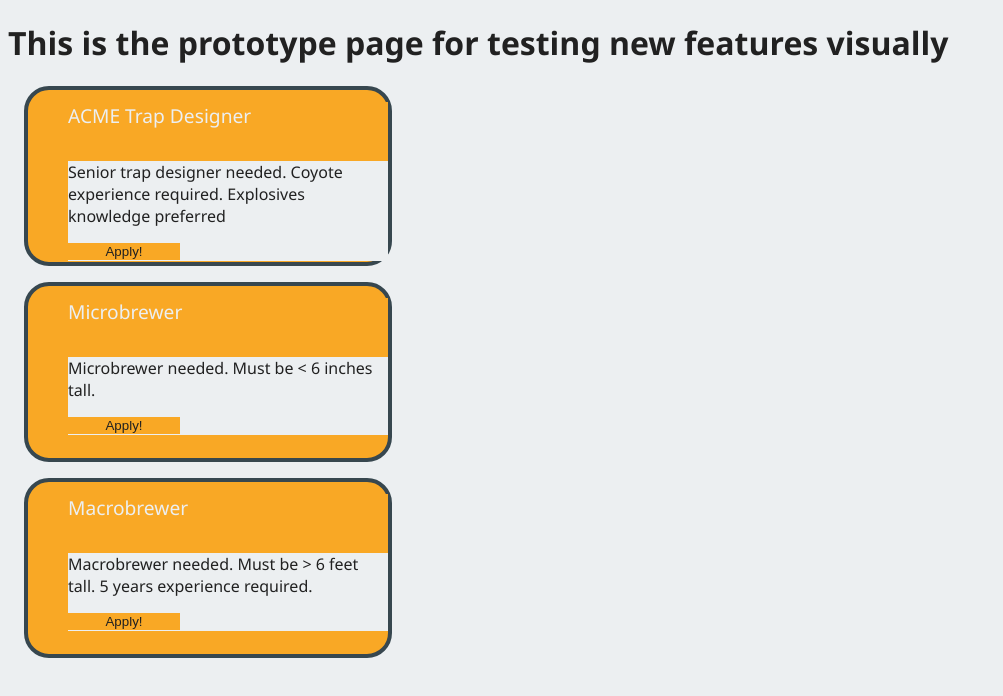
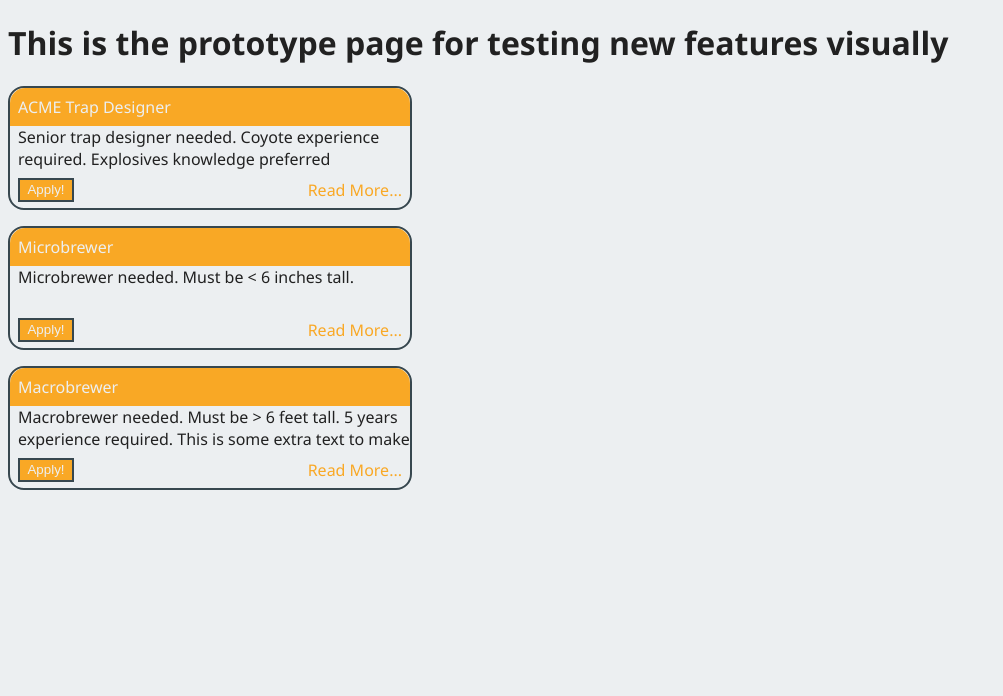
Before and after one commit to Tobybsmith/SOEN341, a SvelteKit app in the folder outlined/: page /prototyping in a window 1280 px wide. Shown: the top 696 px of the page, without its empty margins (0-1003 px from the left). Built offline with nearby package versions, Linux system fonts and the light colour scheme.

Commit message:
Changes to post scss

```diff
--- a/outlined/rollup.config.js
+++ /dev/null
@@ -1,14 +0,0 @@
-import svelte from 'rollup-plugin-svelte';
-import sveltePreprocess from 'svelte-preprocess';
-
-export default {
-  plugins: [
-    svelte({
-     preprocess: sveltePreprocess(),
-      // enable run-time checks when not in production
-      dev: !production,
-      // we'll extract any component CSS out into
-      // a separate file — better for performance
-    }),
-  ],
-}
--- a/outlined/src/components/post/PostInList.svelte
+++ b/outlined/src/components/post/PostInList.svelte
@@ -16,55 +16,77 @@
 </script>
 
 <style lang="scss">
+    :root
+    {
+        font-family: 'Segoe UI', Tahoma, Geneva, Verdana, sans-serif;
+
+        --corner-curve: 25px;
+        --main-color: #eceff1;
+        --sec-color: #37474f;
+        --main-text: #212121;
+        --main-high: #f9a825;
+    }
     .outer-container
     {
-        background-color: var(--main-high);
-        height: 10rem;
-        width: 20rem;
-        margin: 1rem;
-        border-radius: var(--corner-curve);
-        display: flex;
-        flex-direction: column;
-        padding-left: 2.5rem;
-        padding-top: 0.75rem;
-        border: 0.25rem solid var(--sec-color);
+        width: 25rem;
+        height: 7.5rem;
+        background-color: var(--main-color);
         color: var(--main-text);
-
+        border: 0.125rem solid var(--sec-color);
+        border-radius: 1rem;
+        margin-block: 1rem;
+    }
     .title
     {
-            font-size: larger;
+        padding: 0.5rem;
+        background-color: var(--main-high);
+        border-radius: 0.95rem 0.95rem 0 0;
         color: var(--main-color);
-            background-color: var(--main-high);
-            margin-bottom: 2rem;
-        }
-        .content
-        {
-            background-color: var(--main-color);
     }
     .description
     {
-            background-color: var(--main-color);
+        padding-left: 0.5rem;
+        height: 2.75rem;
+        overflow: hidden;
+        white-space: pre-wrap;
+        text-overflow: ellipsis;
     }
     .apply-button
     {
-            margin-top: 1rem;
-            width: 7rem;
-            border: none;
+        border: 0.125rem solid var(--sec-color);
+        color: var(--main-color);
         background-color: var(--main-high);
-            color: var(--main-text);
+        margin: 0.5rem;
+        height: 1.5rem;
+        width: 3.5rem;
     }
     .apply-button:hover
     {
-            background-color: var(--main-text);
-            color: var(--main-high);
+        color: var(--main-text);
+        background-color: var(--main-color);
     }
+    .bottom-row
+    {
+        display: flex;
+        flex-direction: row;
+        justify-content: space-between;
+        align-items: center;
+        padding-right: 0.5rem;
+    }
+    a
+    {
+        text-decoration: none;
+        color: var(--main-high)
     }
 </style>
 
 <div class="outer-container">
-    <div class="title" id='title-text'>{title}</div>
+    <div class="title">{title}</div>
     <div class="content">
         <div class="description">{description}</div>
+        <div class="bottom-row">
             <button on:click|once={HandleClick} class="apply-button">Apply!</button>
+            <a href="#" class="apply-link">Read More...</a>
         </div>
     </div>
+</div>
--- a/outlined/src/routes/prototyping/+page.svelte
+++ b/outlined/src/routes/prototyping/+page.svelte
@@ -8,7 +8,7 @@
     let job_titles = ["ACME Trap Designer", "Microbrewer", "Macrobrewer"]
     let job_descs = ["Senior trap designer needed. Coyote experience required. Explosives knowledge preferred",
     "Microbrewer needed. Must be < 6 inches tall.",
-    "Macrobrewer needed. Must be > 6 feet tall. 5 years experience required."];
+    "Macrobrewer needed. Must be > 6 feet tall. 5 years experience required. This is some extra text to make this longer for testing purposes"];
     //In the database, each post should have title, desc, ID, tags (words), quals, and a parent company
     //Searching should be by keyword matching with no loose searching functionality
     //Will use either MySQL, MongoDB, or FireBase depending
--- a/outlined/svelte.config.js
+++ b/outlined/svelte.config.js
@@ -5,7 +5,6 @@
 const config = {
 	// Consult https://kit.svelte.dev/docs/integrations#preprocessors
 	// for more information about preprocessors
-	preprocess: vitePreprocess(),
 
 	kit: {
 		adapter: adapter()
```
Lines whose indentation alone changed are shown as unchanged.
